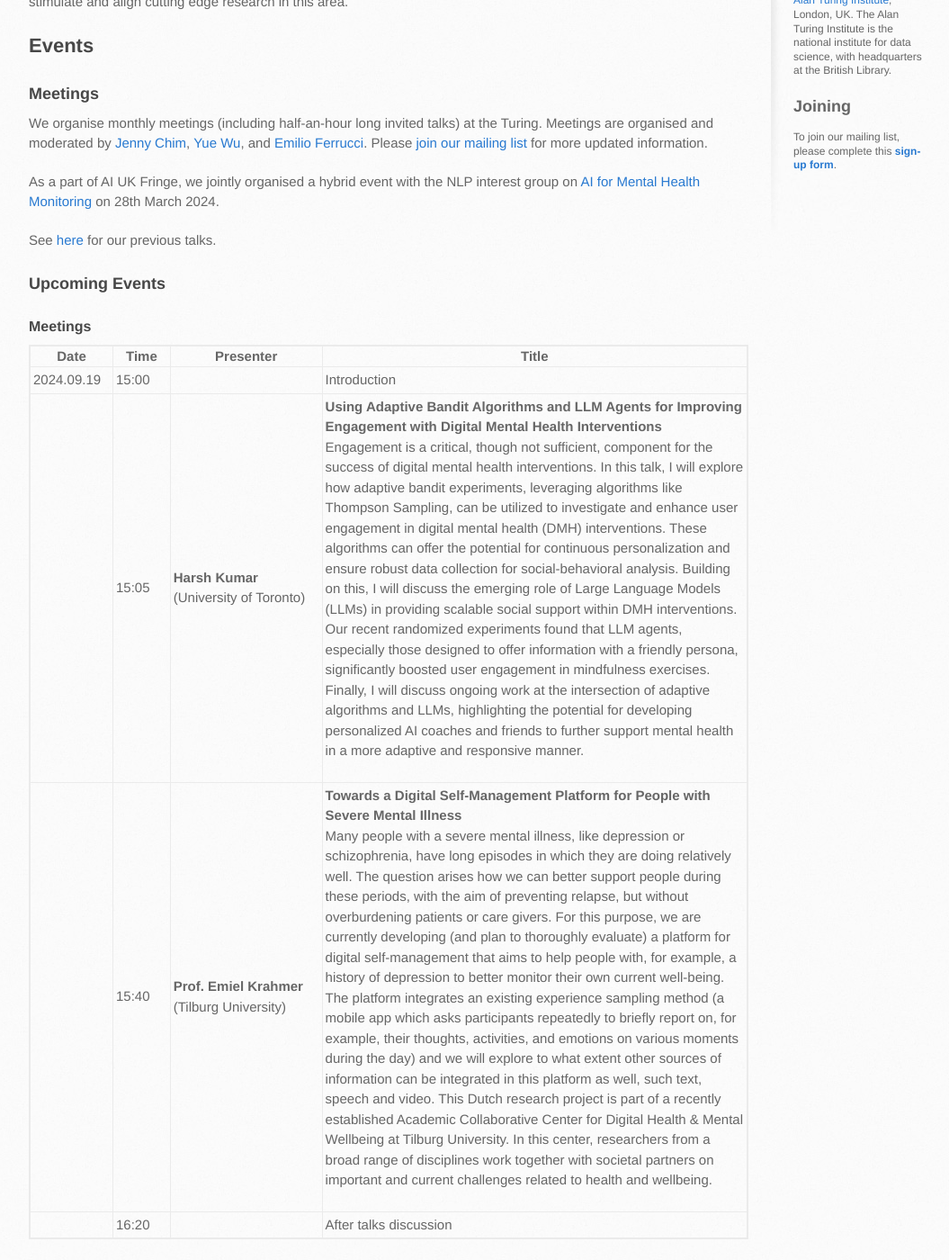
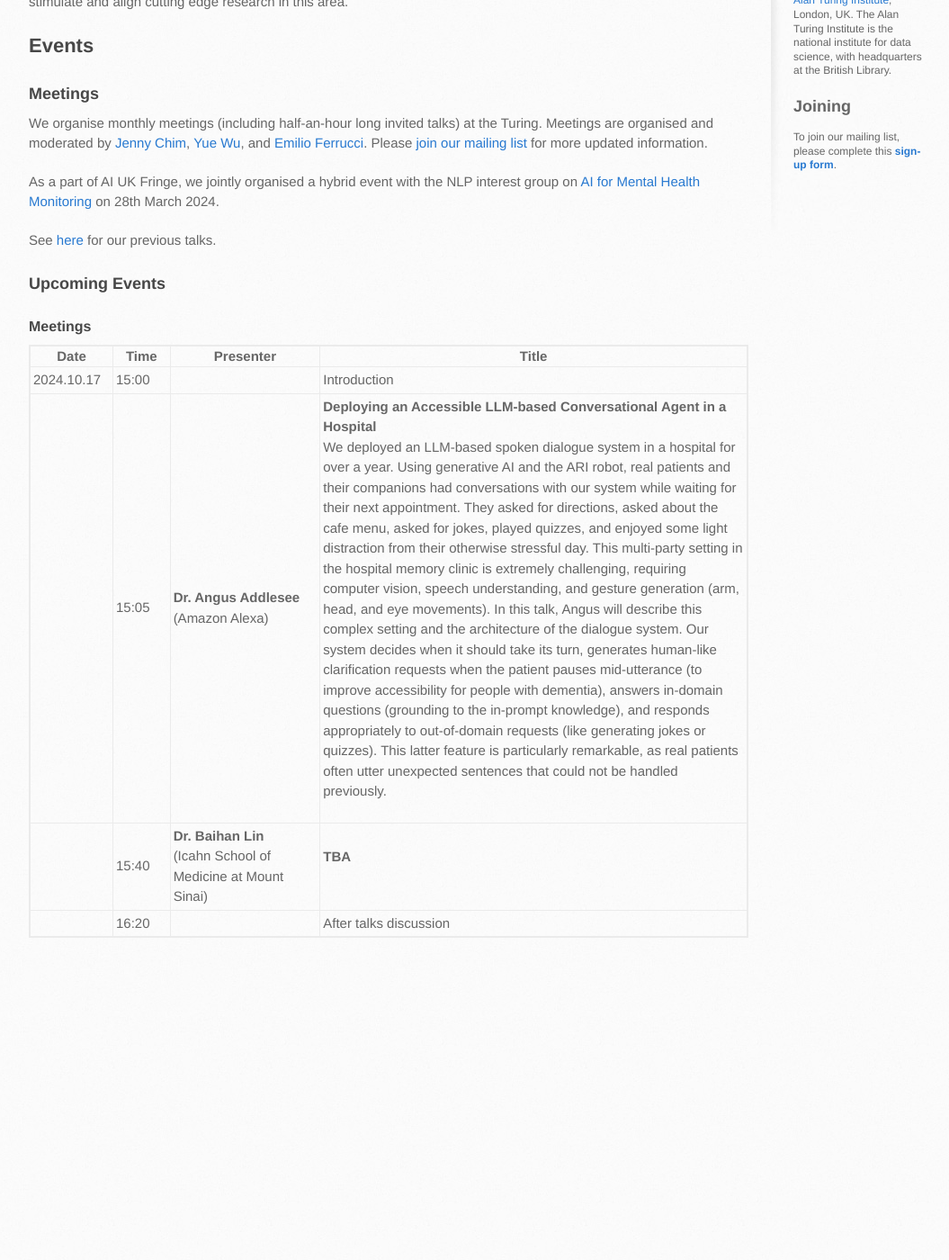
Before and after one commit to turing-ds4mh/turing-ds4mh.github.io, a Jekyll site: the page built from index.md, in a window 1280 px wide and 1400 px high, scrolled down 366 px. Shown: the whole window at 90% size, without its empty margins (108-1163 px from the left). Built offline with Jekyll 4.4.1, drawn with Linux system fonts in a browser that asks for light colours; after the commit the page ends 1431 px from its top, so only the background shows below that.

Commit message:
Initial update - 2024/10 meetings

```diff
--- a/_data/talks_2024.yml
+++ b/_data/talks_2024.yml
@@ -1,8 +1,23 @@
 meetings:
+  - date: "2024.10.17"
+    start: "15:00"
+    end: "16:20"
+    is_upcoming: true
+    details:
+    - time: "15:05"
+      title: "Deploying an Accessible LLM-based Conversational Agent in a Hospital"
+      speaker: "Dr. Angus Addlesee"
+      affiliation: "Amazon Alexa"
+      abstract: "We deployed an LLM-based spoken dialogue system in a hospital for over a year. Using generative AI and the ARI robot, real patients and their companions had conversations with our system while waiting for their next appointment. They asked for directions, asked about the cafe menu, asked for jokes, played quizzes, and enjoyed some light distraction from their otherwise stressful day. This multi-party setting in the hospital memory clinic is extremely challenging, requiring computer vision, speech understanding, and gesture generation (arm, head, and eye movements).\n\nIn this talk, Angus will describe this complex setting and the architecture of the dialogue system. Our system decides when it should take its turn, generates human-like clarification requests when the patient pauses mid-utterance (to improve accessibility for people with dementia), answers in-domain questions (grounding to the in-prompt knowledge), and responds appropriately to out-of-domain requests (like generating jokes or quizzes). This latter feature is particularly remarkable, as real patients often utter unexpected sentences that could not be handled previously."
+    - time: "15:40"
+      title: "TBA"
+      speaker: "Dr. Baihan Lin"
+      affiliation: "Icahn School of Medicine at Mount Sinai"
+      abstract: ""
   - date: "2024.09.19"
     start: "15:00"
     end: "16:20"
-    is_upcoming: true
+    is_upcoming: false
     details:
     - time: "15:05"
       title: "Using Adaptive Bandit Algorithms and LLM Agents for Improving Engagement with Digital Mental Health Interventions"
@@ -92,6 +107,7 @@ meetings:
   - date: "2024.01.18"
     start: "15:00"
     end: "16:20"
+    is_upcoming: false
     details:
     - time: "15:05"
       title: "Language and mental health: measures of emotion dynamics from text as linguistic biosocial markers"
```
